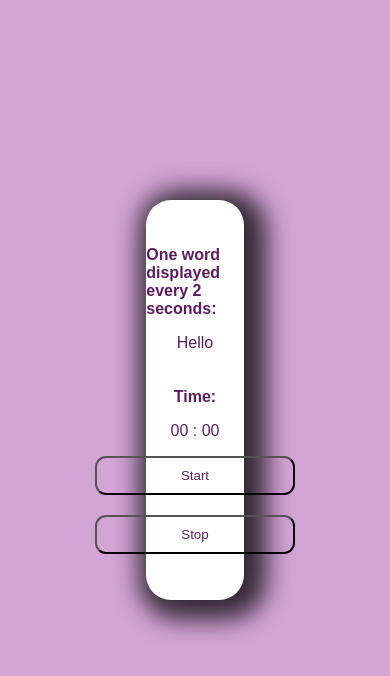
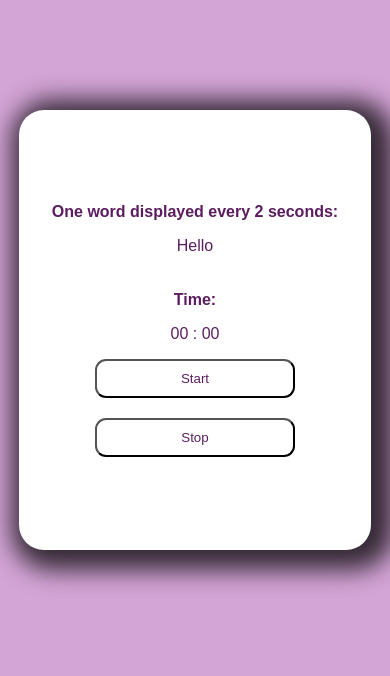
Before and after one commit to saoxygen/MyTimer, a plain HTML site: page index.html in a window 390 px wide. Drawn offline with Linux system fonts and the light colour scheme.

Commit message:
Update style.css

```diff
--- a/style.css
+++ b/style.css
@@ -42,3 +42,13 @@ button:active{
 label{
     margin-top: 20px;
 }
+
+@media only screen and (min-width: 200px) and (max-width: 767px) {
+    body {
+        transform: translateY(25%);
+    }
+    .container{
+        width: 80%;
+        padding: 20px;
+    }
+}
```
